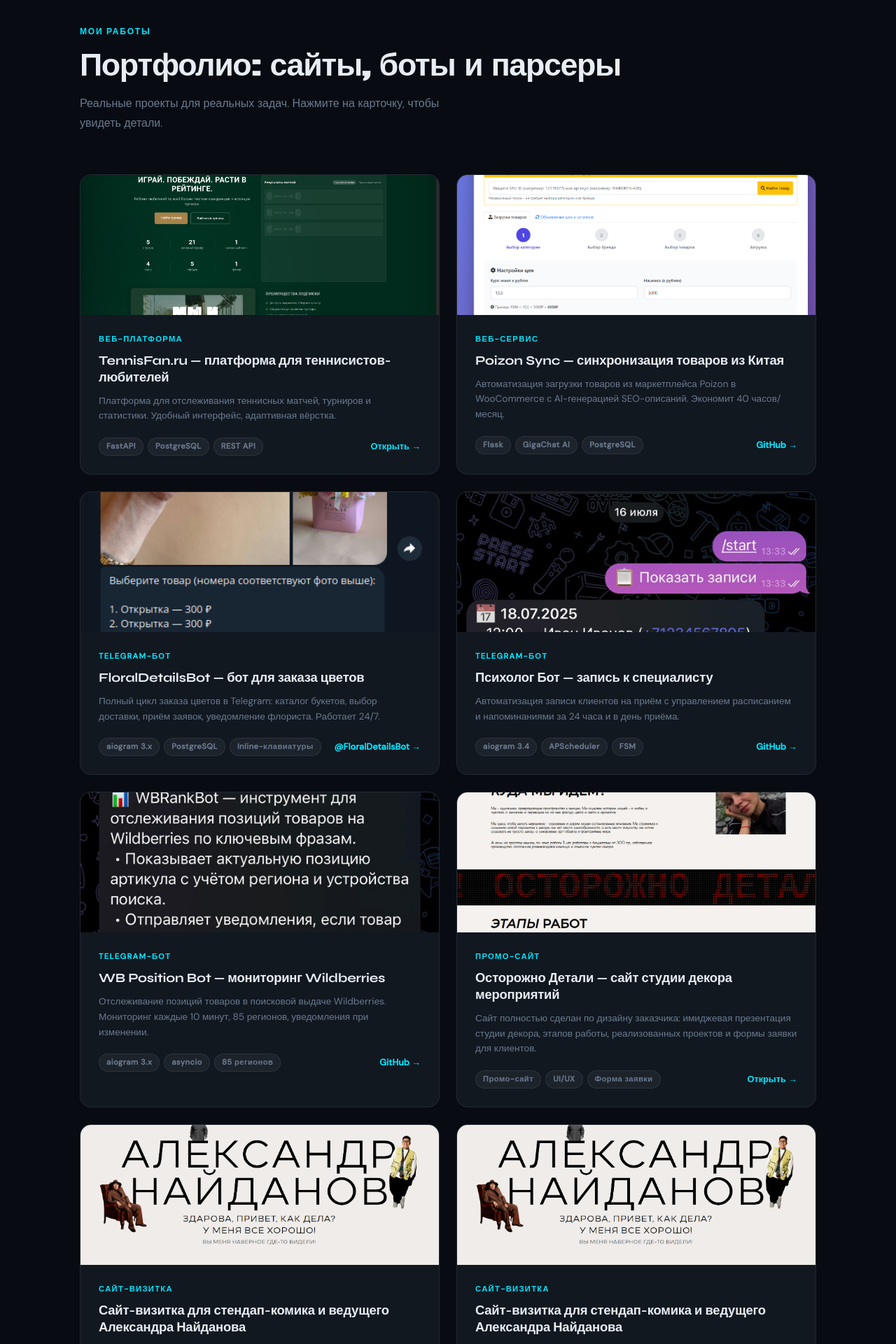
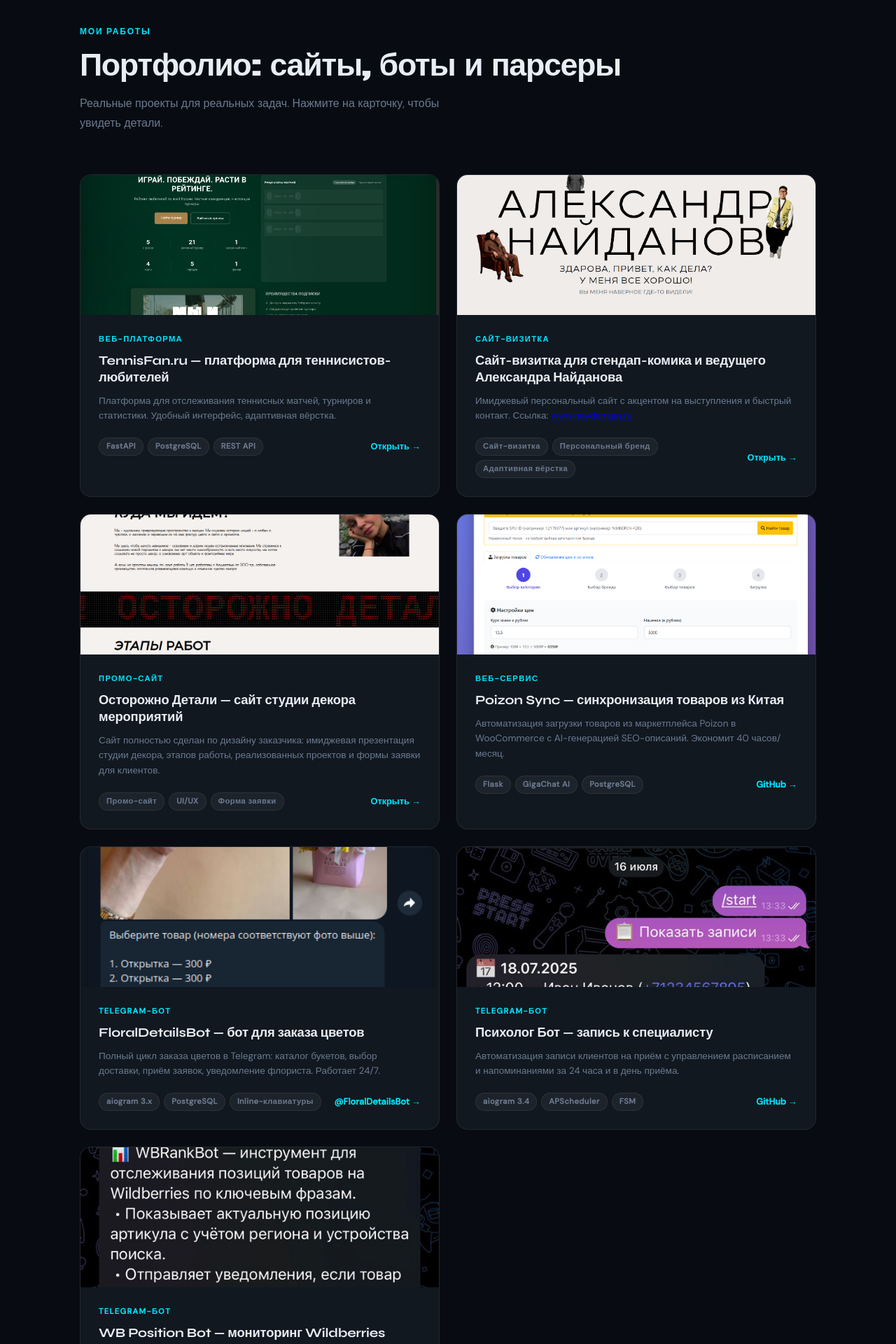
Before and after one commit to Skifmail/MySite, a FastAPI app: page / in a window 1280 px wide. Shown: the part 2867-4787 px from the top of the page at 70% size. Run offline with FastAPI, Linux system fonts and the light colour scheme.

Commit message:
Добавлен проект naydansan.ru

```diff
--- a/templates/index.html
+++ b/templates/index.html
@@ -609,61 +647,6 @@
                 </div>
             </div>
 
-            <div class="portfolio-item reveal" data-project="ostorozhno-detali">
-                <div class="portfolio-thumb">
-                    <img src="/static/images/ostorozhno_1.png" alt="Осторожно Детали" loading="lazy">
-                </div>
-                <div class="portfolio-body">
-                    <div class="portfolio-type">Промо-сайт</div>
-                    <h3>Осторожно Детали — сайт студии декора мероприятий</h3>
-                    <p>Сайт полностью сделан по дизайну заказчика: имиджевая презентация студии декора, этапов работы, реализованных проектов и формы заявки для клиентов.</p>
-                    <div class="portfolio-footer">
-                        <div class="portfolio-tags">
-                            <span class="tag">Промо-сайт</span>
-                            <span class="tag">UI/UX</span>
-                            <span class="tag">Форма заявки</span>
-                        </div>
-                        <a href="https://www.ostorozhno-detali.ru" target="_blank" rel="noopener" class="portfolio-link" onclick="event.stopPropagation()">Открыть →</a>
-                    </div>
-                </div>
-            </div>
-
-            <div class="portfolio-item reveal" data-project="naydansan">
-                <div class="portfolio-thumb">
-                    <img src="/static/images/naydansan_1.png" alt="Александр Найданов" loading="lazy">
-                </div>
-                <div class="portfolio-body">
-                    <div class="portfolio-type">Сайт-визитка</div>
-                    <h3>Сайт-визитка для стендап-комика и ведущего Александра Найданова</h3>
-                    <p>Имиджевый персональный сайт с акцентом на выступления и быстрый контакт. Ссылка: <a href="https://www.naydansan.ru" target="_blank" rel="noopener" onclick="event.stopPropagation()">www.naydansan.ru</a></p>
-                    <div class="portfolio-footer">
-                        <div class="portfolio-tags">
-                            <span class="tag">Сайт-визитка</span>
-                            <span class="tag">Персональный бренд</span>
-                            <span class="tag">Адаптивная вёрстка</span>
-                        </div>
-                        <a href="https://www.naydansan.ru" target="_blank" rel="noopener" class="portfolio-link" onclick="event.stopPropagation()">Открыть →</a>
-                    </div>
-                </div>
-            </div>
-            <div class="portfolio-item reveal" data-project="naydansan">
-                <div class="portfolio-thumb">
-                    <img src="/static/images/naydansan_1.png" alt="Александр Найданов" loading="lazy">
-                </div>
-                <div class="portfolio-body">
-                    <div class="portfolio-type">Сайт-визитка</div>
-                    <h3>Сайт-визитка для стендап-комика и ведущего Александра Найданова</h3>
-                    <p>Имиджевый персональный сайт с акцентом на выступления и быстрый контакт. Ссылка: <a href="https://www.naydansan.ru" target="_blank" rel="noopener" onclick="event.stopPropagation()">www.naydansan.ru</a></p>
-                    <div class="portfolio-footer">
-                        <div class="portfolio-tags">
-                            <span class="tag">Сайт-визитка</span>
-                            <span class="tag">Персональный бренд</span>
-                            <span class="tag">Адаптивная вёрстка</span>
-                        </div>
-                        <a href="https://www.naydansan.ru" target="_blank" rel="noopener" class="portfolio-link" onclick="event.stopPropagation()">Открыть →</a>
-                    </div>
-                </div>
-            </div>
         </div>
     </div>
 </section>
```
Also changed, not shown: other parts of templates/index.html (+38 -0 lines).
